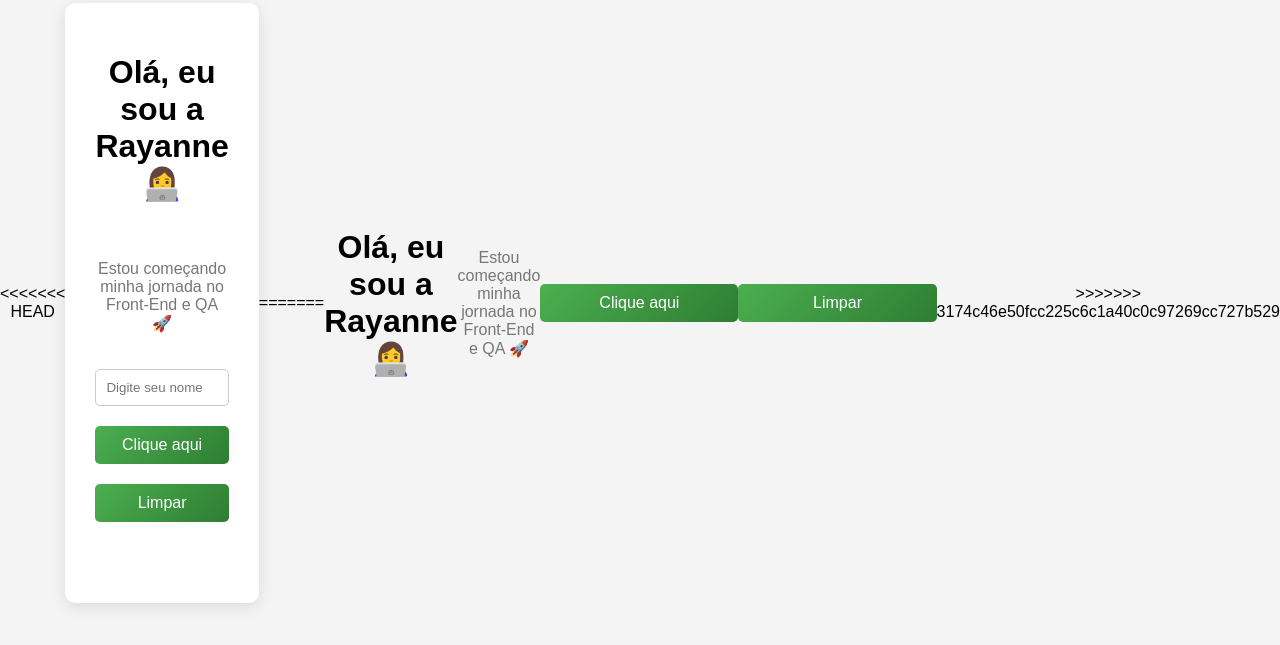
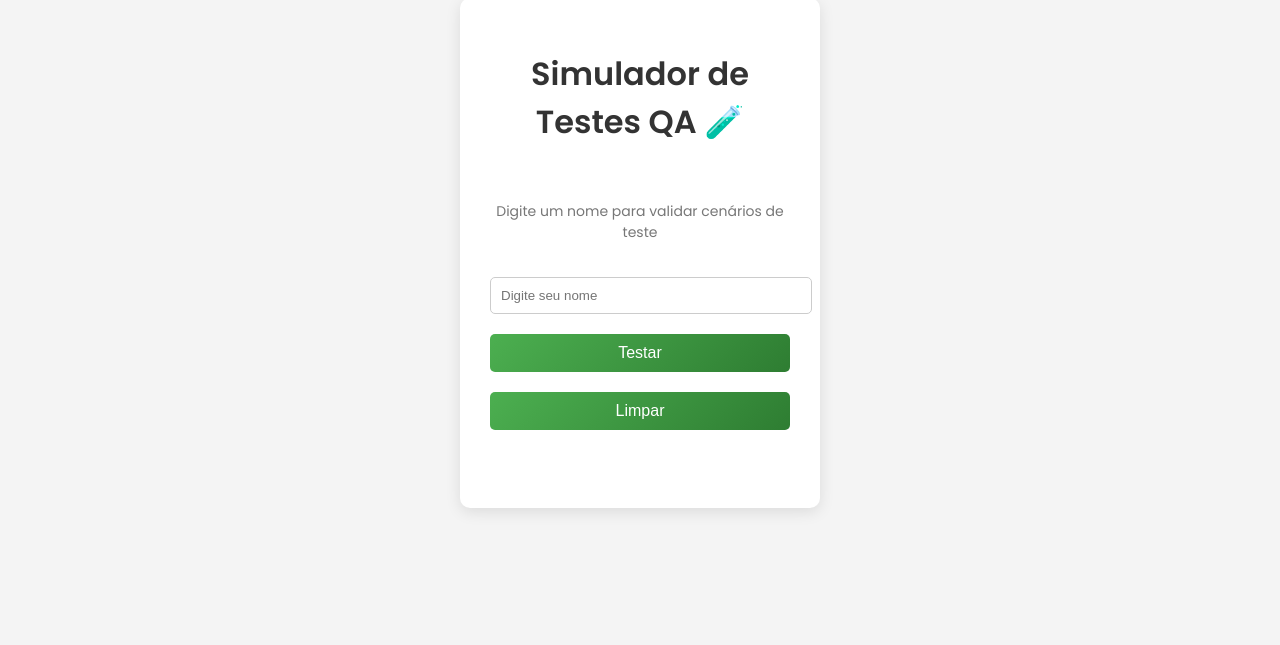
Before and after one commit to RayOliveira0309/meu-primeiro-projeto, a plain HTML site: page index.html in a window 1280 px wide. Shown: the part 147-792 px from the top of the page. Drawn offline with Linux system fonts and the light colour scheme.

Commit message:
melhorando layout e criando simulador QA

```diff
--- a/index.html
+++ b/index.html
@@ -1,21 +1,18 @@
-<<<<<<< HEAD
 <!DOCTYPE html>
 <html lang="pt-br">
 <head>
   <meta charset="UTF-8">
-  <title>Meu Primeiro Projeto</title>
+  <title>Projeto QA</title>
+
   <link href="https://fonts.googleapis.com/css2?family=Poppins:wght@300;400;600&display=swap" rel="stylesheet">
-
 
   <style>
     body {
       font-family: 'Poppins', sans-serif;
       background-color: #f4f4f4;
-
       display: flex;
       justify-content: center;
       align-items: center;
-
       height: 100vh;
       margin: 0;
     }
@@ -25,25 +22,33 @@
       padding: 30px;
       border-radius: 10px;
       box-shadow: 0px 4px 15px rgba(0,0,0,0.1);
-
       display: flex;
       flex-direction: column;
       gap: 20px;
-
       text-align: center;
       width: 300px;
+      animation: aparecer 0.8s ease;
+    }
+
+    @keyframes aparecer {
+      from {
+        opacity: 0;
+        transform: translateY(20px);
+      }
+      to {
+        opacity: 1;
+        transform: translateY(0);
       }
     }
 
     h1 {
       color: #333;
-  margin-bottom: 10px;
-  font-weight:600
+      font-weight: 600;
     }
 
     p {
       color: #777;
-  font-size 14px;
+      font-size: 14px;
     }
 
     input {
@@ -52,6 +57,7 @@ input {
       border-radius: 5px;
       border: 1px solid #ccc;
     }
+
     input:focus {
       outline: none;
       border: 1px solid #4CAF50;
@@ -60,7 +66,6 @@ input:focus {
 
     button {
       padding: 10px;
-  width: 100%;
       border: none;
       border-radius: 5px;
       background: linear-gradient(135deg, #4CAF50, #2e7d32);
@@ -70,18 +75,13 @@ button {
       transition: 0.3s;
     }
 
-button:active {
-  transform: scale(0.98);
-}
-#mensagem {
-  margin-top: 15px;
-  font-weight: bold;
-}
-
     button:hover {
       transform: scale(1.03);
     }
 
+    #mensagem {
+      font-weight: bold;
+    }
   </style>
 </head>
 
@@ -89,94 +89,46 @@ button:hover {
 
   <div class="container">
 
-    <h1>Olá, eu sou a Rayanne 👩‍💻</h1>
+    <h1>Simulador de Testes QA 🧪</h1>
 
-    <p>Estou começando minha jornada no Front-End e QA 🚀</p>
+    <p>Digite um nome para validar cenários de teste</p>
 
     <input type="text" id="nome" placeholder="Digite seu nome" onkeydown="verificarEnter(event)">
 
-    <button onclick="mostrarMensagem()">Clique aqui</button>
-    <button onclick="limparMensagem()">Limpar</button>
+    <button onclick="testar()">Testar</button>
+    <button onclick="limpar()">Limpar</button>
 
     <p id="mensagem"></p>
 
   </div>
 
-</body>
-
   <script>
-    function mostrarMensagem() {
+    function testar() {
       let nome = document.getElementById("nome").value;
+      let mensagem = document.getElementById("mensagem");
 
       if (nome === "") {
-    document.getElementById("mensagem").innerText = "Digite seu nome primeiro!";
+        mensagem.innerText = "❌ Teste falhou: campo vazio";
+      } else if (nome.length < 3) {
+        mensagem.innerText = "⚠️ Nome muito curto";
+      } else if (nome.length > 20) {
+        mensagem.innerText = "⚠️ Nome muito longo";
       } else {
-    document.getElementById("mensagem").innerText = "Olá, " + nome + "! Bem-vindo ao meu projeto 🚀";
+        mensagem.innerText = "✅ Teste passou";
       }
     }
-    function limparMensagem() {
+
+    function limpar() {
       document.getElementById("mensagem").innerText = "";
       document.getElementById("nome").value = "";
-
     }
 
     function verificarEnter(event) {
       if (event.key === "Enter") {
-    mostrarMensagem();
+        testar();
       }
     }
   </script>
 
 </body>
 </html>
-=======
-<!DOCTYPE html>
-<html lang="pt-br">
-<head>
-  <meta charset="UTF-8">
-  <title>Meu Primeiro Projeto</title>
-
-  <style>
-    body {
-      font-family: Arial;
-      text-align: center;
-      margin-top: 50px;
-      background-color: #f4f4f4;
-    }
-
-    button {
-      padding: 10px 20px;
-      font-size: 16px;
-      cursor: pointer;
-      background-color: #4CAF50;
-    color: white;
-    border: none;
-    border-radius: 5px;
-    }
-  </style>
-</head>
-
-<body>
-
-  <h1>Olá, eu sou a Rayanne 👩‍💻</h1>
-
-  <p>Estou começando minha jornada no Front-End e QA 🚀</p>
-
-  <button onclick="mostrarMensagem()">Clique aqui</button>
-  <button onclick="limparMensagem()">Limpar</button>
-
-  <p id="mensagem"></p>
-
-  <script>
-    function mostrarMensagem() {
-      document.getElementById("mensagem").innerText = "Meu primeiro projeto! 🎉";
-        }
-    function limparMensagem() {
-        document.getElementById("mensagem").innerText = "";
-
-    }
-  </script>
-
-</body>
-</html>
->>>>>>> 3174c46e50fcc225c6c1a40c0c97269cc727b529
```
Lines whose indentation alone changed are shown as unchanged.
